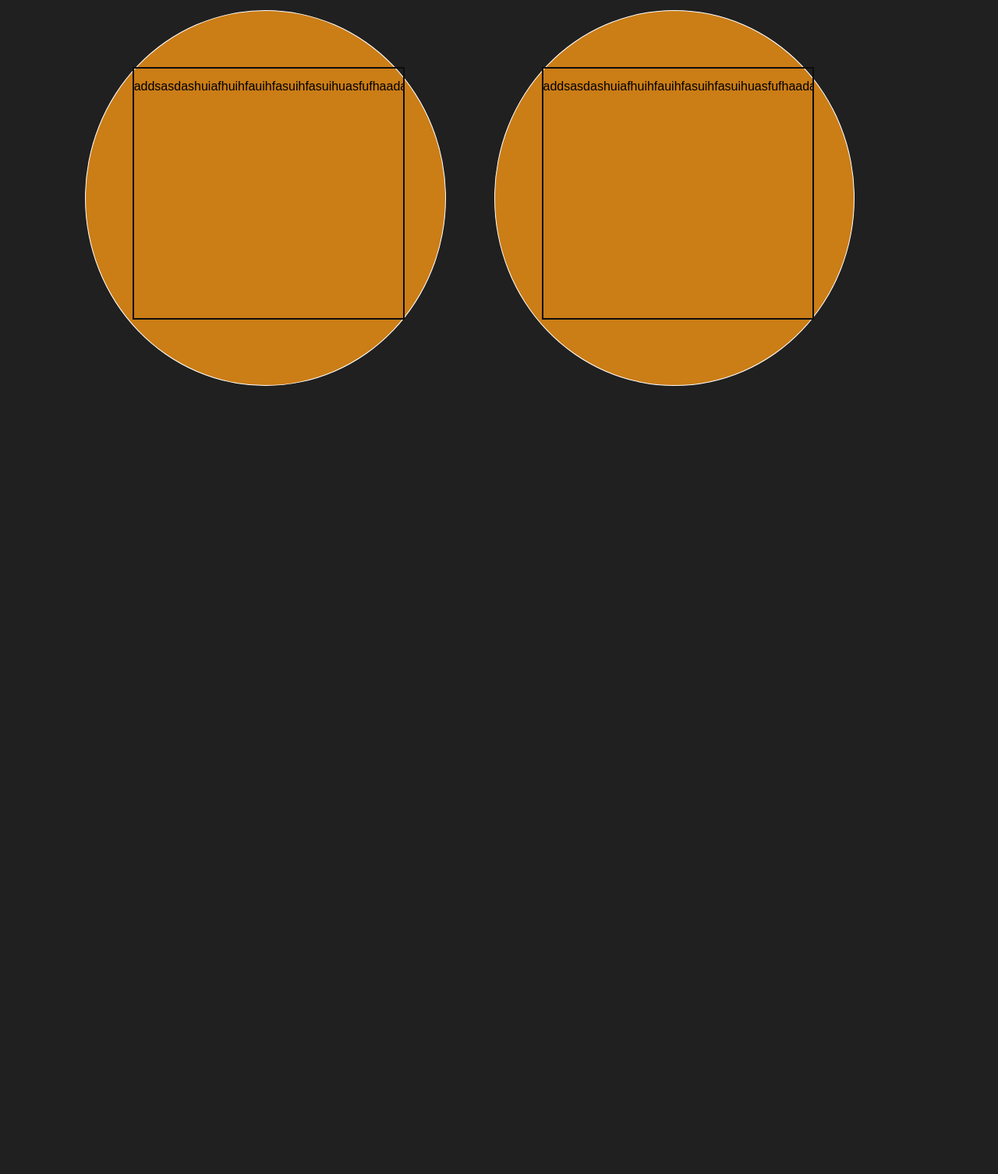
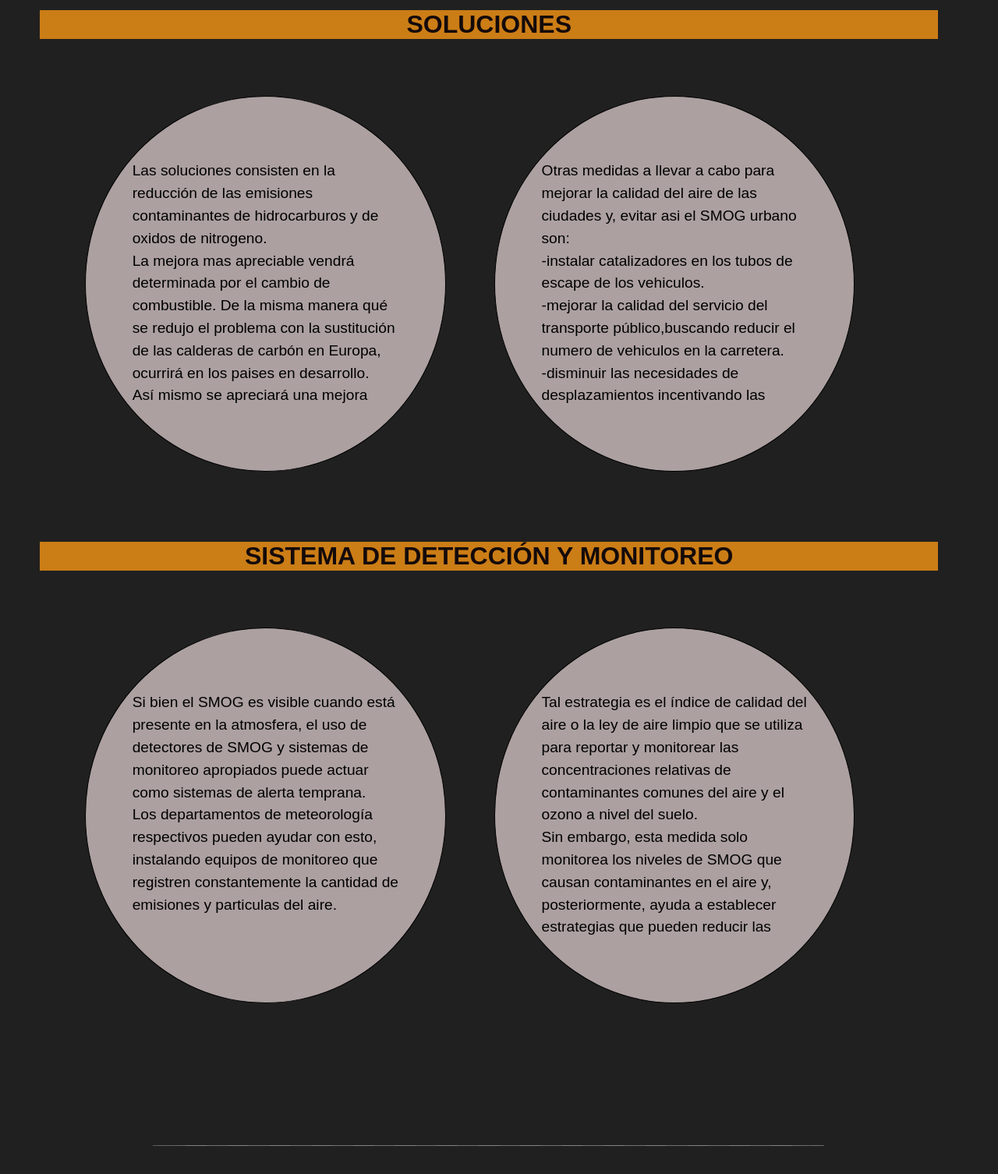
Before and after one commit to ValentinCasas/ValentinCasas.github.io, a plain HTML site: page smog/index.html in a window 1280 px wide. Shown: the part 6140-7646 px from the top of the page at 78% size. Before the commit the page ends 6635 px from the top, so only its background shows below. Drawn offline with nearby package versions, Linux system fonts and the light colour scheme.

Commit message:
muchos cambios 5/5

```diff
--- a/smog/index.html
+++ b/smog/index.html
@@ -67,8 +67,8 @@
                         <li><a>soluciones ></a>
 
                             <ul>
-                            <li><a href="">como evitarlo</a></li>
-                            <li><a href="">sistema de monitoreo</a></li>
+                                <li><a href="#comoEvitarlo">como evitarlo</a></li>
+                                <li><a href="#monitoreo">sistema de monitoreo</a></li>
 
                             </ul>
 
@@ -349,26 +349,83 @@
 
         <!--888888888888888888888888888888888888888888 CIRCULO CONTENEDOR 88888888888888888888888888888888888888888888888888888888888-->
 
+        <div class="titulo" id="comoEvitarlo">
+            <h1>SOLUCIONES</h1>
+        </div>
+
         <div class="contain-circulo">
             <div class="texto-circulo">
-                <p>addsasdashuiafhuihfauihfasuihfasuihuasfufhaadassd</p>
+                <p> Las soluciones consisten en la reducción de las emisiones contaminantes
+                    de hidrocarburos y de oxidos de nitrogeno. </p>
+                <p> La mejora mas apreciable vendrá determinada por el cambio de combustible.
+                    De la misma manera qué se redujo el problema con la sustitución de las calderas
+                    de carbón en Europa, ocurrirá en los paises en desarrollo. </p>
+                <p> Así mismo se apreciará una mejora sustancial si algún día los vehiculos dejaran de
+                    utilizar combustibles derivados del petroleo. </p>
+
 
 
             </div>
         </div>
 
+        <div class="contain-circulo">
+            <div class="texto-circulo">
+                <p> Otras medidas a llevar a cabo para mejorar la calidad del aire de las ciudades y,
+                    evitar asi el SMOG urbano son: </p>
+                <p> -instalar catalizadores en los tubos de escape de los vehiculos. </p>
+                <p> -mejorar la calidad del servicio del transporte público,buscando reducir
+                    el numero de vehiculos en la carretera. </p>
+                <p> -disminuir las necesidades de desplazamientos incentivando
+                    las videoconferencias y dirigiendo los diseños urbanisticos
+                    hacia las proximidad. </p>
+                <p> -restringir el acceso de vehiculos a motor en los centros de las ciudades. </p>
+                <p> -sustituir el uso del auto por otros medios de transporte menos contaminantes
+                    como el tren, o incluso, si es posible, la bicicleta.
+                </p>
+                <p> -mejorar la combustión en las céntrales electricas. </p>
+                <p> -sustituir los componentes que utilizan COV (pinturas, disolventes...),
+                    por otros que no lo contengan o evitar al maximo su evaporacion. </p>
+                <p> -fomentár la generación de electricidad mediante energías. </p>
+            </div>
+        </div>
+
+
+        <div class="titulo" id="monitoreo">
+            <h1>SISTEMA DE DETECCIÓN Y MONITOREO</h1>
+        </div>
 
         <div class="contain-circulo">
             <div class="texto-circulo">
-                <p>addsasdashuiafhuihfauihfasuihfasuihuasfufhaadassd</p>
+                <p> Si bien el SMOG es visible cuando está presente en la atmosfera, el uso de
+                    detectores de SMOG y sistemas de monitoreo apropiados puede actuar como
+                sistemas de alerta temprana. </p>
+                <p> Los departamentos de meteorología respectivos pueden ayudar con esto, instalando
+                    equipos de monitoreo que registren constantemente la cantidad de emisiones
+                y particulas del aire. </p>
+
 
 
             </div>
         </div>
 
-        <!--<div class="contain-circulo">
+        <div class="contain-circulo">
+            <div class="texto-circulo">
+                <p> Tal estrategia es el índice de calidad del aire o la ley
+                    de aire limpio que se utiliza para reportar y monitorear las concentraciones
+                relativas de contaminantes comunes del aire y el ozono a nivel del suelo. </p>
+                <p> Sin embargo, esta medida solo monitorea los niveles de SMOG que causan
+                    contaminantes en el aire y, posteriormente, ayuda a establecer estrategias
+                que pueden reducir las emisiones y la contaminación del aire. </p>
+                <p> Las medidas preventivas son las mejores en pirmer lugar. </p>
+            </div>
+        </div>
 
-        </div>-->
+        <!--88888888888888888888888888888888888888888888888888888888888888888888888888888888888888888888888888888-->
+
+
+        <div class="linea">
+            <img src="img\linea.png">
+        </div>
 
         <!--88888888888888888888888888888888888888888888888888888888888888888888888888888888888888888888888888888-->
 
--- a/smog/styles/style.css
+++ b/smog/styles/style.css
@@ -26,6 +26,7 @@ P {
 td {
     color: white;
     font-size: x-large;
+    padding: 8px;
 }
 td:hover {
 
@@ -57,25 +58,30 @@ caption {
     height:30em;
     width:40%;
     border-radius: 100%;
-    border:1px solid rgb(255, 255, 255);
-    background-color:rgb(203, 125, 22);
+    border:1px solid hsl(0, 0%, 0%);
+    background-color:rgb(172, 160, 160);
     margin-left:5%;
+    margin-bottom:90px;
+    margin-top:50px;
+
 }
 .texto-circulo{
+
     display:block;
-
     position:relative;
-    top:15%;
+    top:17%;
     left:13%;
     width:75%;
-   height:20em;
-   border:2px solid rgb(14, 13, 13);
-   overflow: auto;
+   height:19.5em;
+  /* border:2px solid rgb(14, 13, 13);*/
+   overflow-y: auto;
+   overflow-wrap:break-word;
 }
 
 .texto-circulo p{
   color:black;
-  font-size: medium;
+  font-size: larger;
+  line-height:1.5em;
 }
 /*888888888888888888888888888888888888888 TABLA 8888888888888888888888888888888888888888888888888888888888888888888888*/
 
```
Also changed, not shown: smog/tabla.html (+61 -28 lines). Lines whose indentation alone changed are shown as unchanged.
